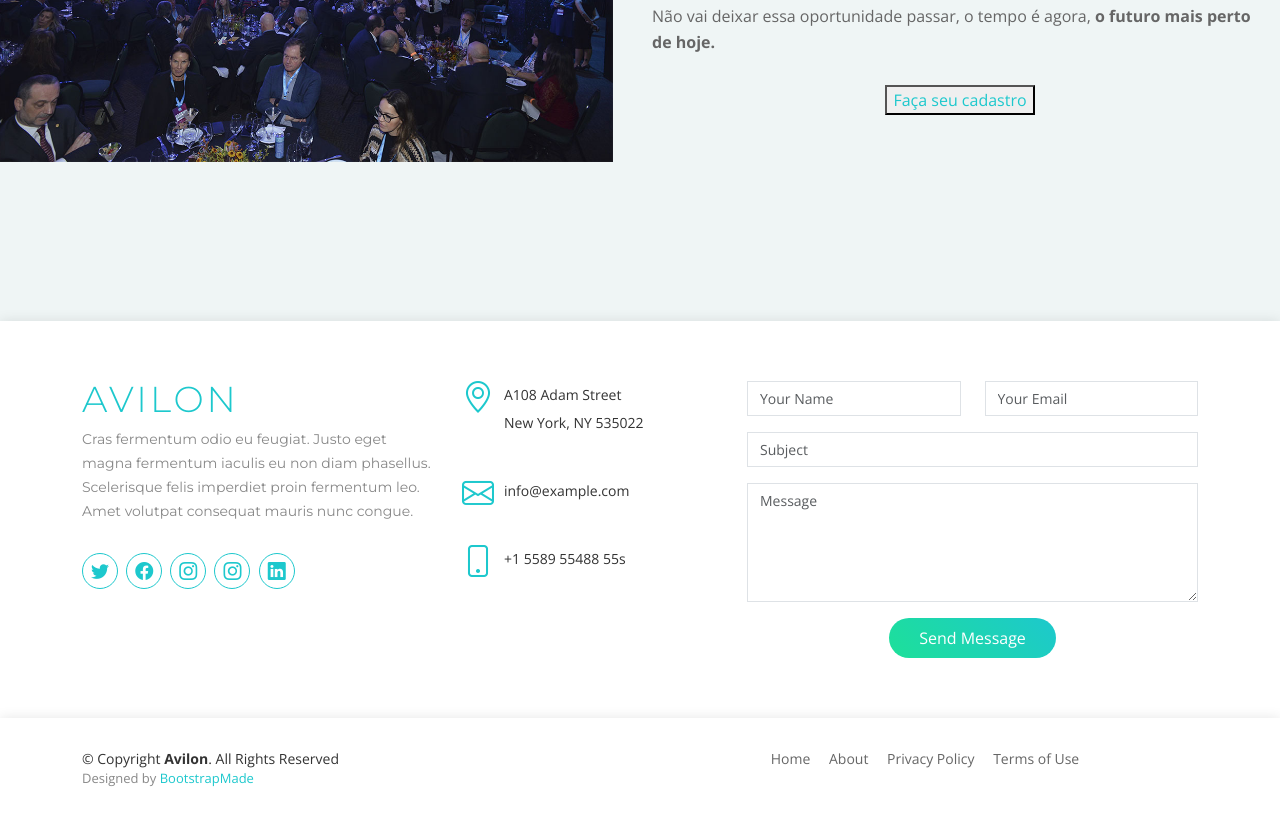
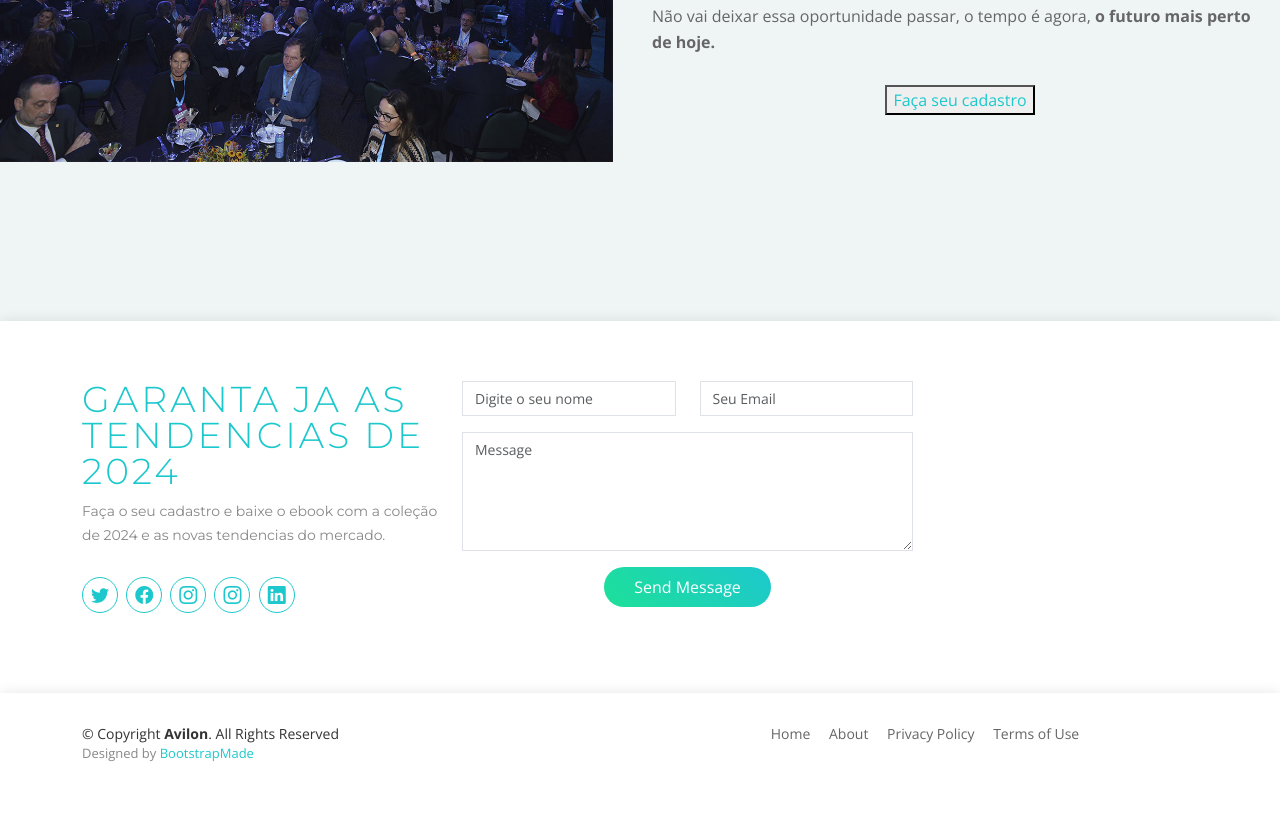
Before and after one commit to Htr2019tb/Htrlp, a plain HTML site: page index.html in a window 1280 px wide. Shown: the part 1386-2205 px from the top of the page. After the commit the page ends 2180 px from the top, so only its background shows below. Drawn offline with nearby package versions, Linux system fonts and the light colour scheme.

Commit message:
Update index.html

```diff
--- a/index.html
+++ b/index.html
@@ -127,8 +127,8 @@
 
           <div class="col-lg-4 col-md-4">
             <div class="contact-about">
-              <h3>Avilon</h3>
-              <p>Cras fermentum odio eu feugiat. Justo eget magna fermentum iaculis eu non diam phasellus. Scelerisque felis imperdiet proin fermentum leo. Amet volutpat consequat mauris nunc congue.</p>
+              <h3>Garanta ja as tendencias de 2024</h3>
+              <p>Faça o seu cadastro e baixe o ebook com a coleção de 2024 e as novas tendencias do mercado.</p>
               <div class="social-links">
                 <a href="#" class="twitter"><i class="bi bi-twitter"></i></a>
                 <a href="#" class="facebook"><i class="bi bi-facebook"></i></a>
@@ -139,40 +139,21 @@
             </div>
           </div>
 
-          <div class="col-lg-3 col-md-4">
-            <div class="info">
-              <div>
-                <i class="bi bi-geo-alt"></i>
-                <p>A108 Adam Street<br>New York, NY 535022</p>
-              </div>
 
-              <div>
-                <i class="bi bi-envelope"></i>
-                <p>info@example.com</p>
-              </div>
 
-              <div>
-                <i class="bi bi-phone"></i>
-                <p>+1 5589 55488 55s</p>
-              </div>
-
-            </div>
-          </div>
 
           <div class="col-lg-5 col-md-8">
             <div class="form">
               <form action="forms/contact.php" method="post" role="form" class="php-email-form">
                 <div class="row">
                   <div class="form-group col-lg-6">
-                    <input type="text" name="name" class="form-control" id="name" placeholder="Your Name" data-rule="minlen:4" data-msg="Please enter at least 4 chars">
+                    <input type="text" name="name" class="form-control" id="name" placeholder="Digite o seu nome" data-rule="minlen:4" data-msg="Por favor, insira no minimo 4 caracteres">
                   </div>
                   <div class="form-group col-lg-6 mt-3 mt-lg-0">
-                    <input type="email" class="form-control" name="email" id="email" placeholder="Your Email" data-rule="email" data-msg="Please enter a valid email">
+                    <input type="email" class="form-control" name="email" id="email" placeholder="Seu Email" data-rule="email" data-msg="Por favor, insira um email válido.">
                   </div>
                 </div>
-                <div class="form-group mt-3">
-                  <input type="text" class="form-control" name="subject" id="subject" placeholder="Subject" data-rule="minlen:4" data-msg="Please enter at least 8 chars of subject">
-                </div>
+
                 <div class="form-group mt-3">
                   <textarea class="form-control" name="message" rows="5" placeholder="Message" required></textarea>
                 </div>
```
